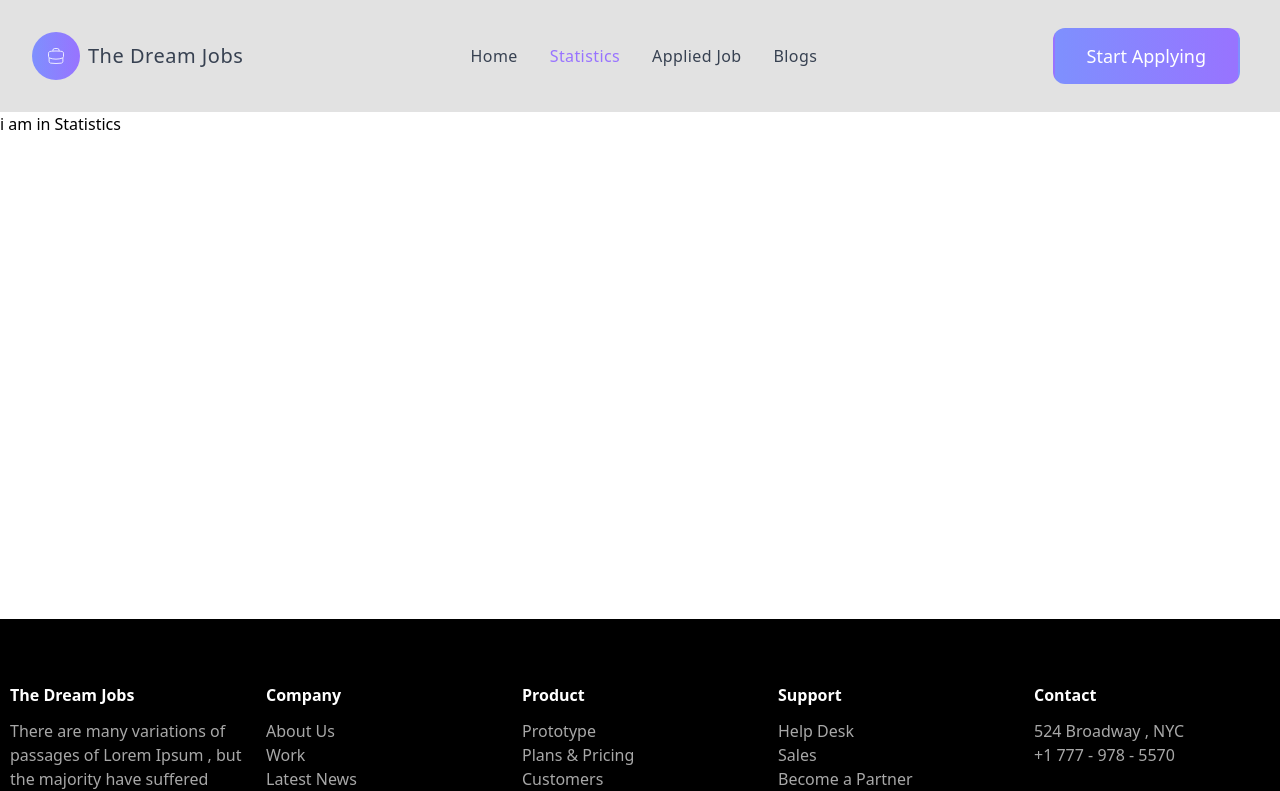
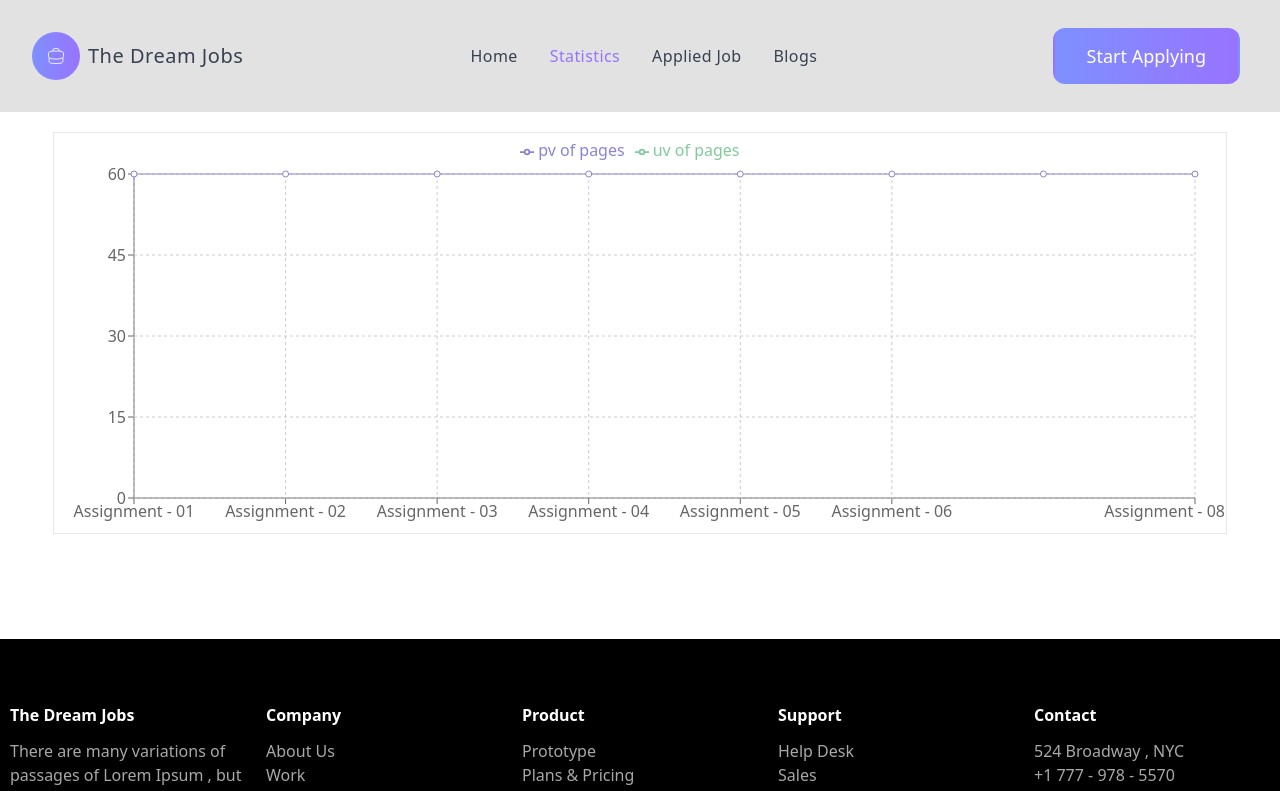
Before and after one commit to ashiqur-r-biplop/project-5, a React (Vite) app: page /Statistics in a window 1280 px wide. Shown: the top 791 px of the page. Built offline with nearby package versions, Linux system fonts and the light colour scheme.

Commit message:
recharts

```diff
--- a/package.json
+++ b/package.json
@@ -20,6 +20,7 @@
     "react-hot-toast": "^2.4.0",
     "react-icons": "^4.8.0",
     "react-router-dom": "^6.10.0",
+    "recharts": "^2.5.0",
     "sort-by": "^1.2.0"
   },
   "devDependencies": {
--- a/src/Components/Statistics/Statistics.jsx
+++ b/src/Components/Statistics/Statistics.jsx
@@ -1,11 +1,84 @@
-import React from 'react';
+import React from "react";
+import {
+  CartesianGrid,
+  Legend,
+  Line,
+  LineChart,
+  ResponsiveContainer,
+  Tooltip,
+  XAxis,
+  YAxis,
+} from "recharts";
 
 const Statistics = () => {
-    return (
-        <div>
-            i am in Statistics
-        </div>
-    );
+  const data = [
+    {
+      name: "Assignment - 01",
+      Totat_number: "60",
+      pv: "60",
+    },
+    {
+      name: "Assignment - 02",
+      pv: "60",
+    },
+    {
+      name: "Assignment - 03",
+      pv: "60",
+    },
+    {
+      name: "Assignment - 04",
+      pv: "60",
+    },
+    {
+      name: "Assignment - 05",
+      pv: "60",
+    },
+    {
+      name: "Assignment - 06",
+      pv: "60",
+    },
+    {
+      name: "Assignment - 07",
+      pv: "60",
+    },
+    {
+      name: "Assignment - 08",
+      pv: "60",
+    },
+  ];
+
+  return (
+    <div>
+      <div className="mx-auto  border my-5 lg:w-11/12">
+        <ResponsiveContainer width="100%" height={400}>
+          <LineChart
+            width="100%"
+            height={250}
+            data={data}
+            margin={{ top: 5, right: 30, left: 20, bottom: 5 }}
+          >
+            <XAxis dataKey="name" />
+            <YAxis dataKey="Totat_number" />
+            <CartesianGrid strokeDasharray="3 3" />
+            <Tooltip />
+            <Legend verticalAlign="top" height={36} />
+            <Line
+              name="pv of pages"
+              type="monotone"
+              dataKey="pv"
+              stroke="#8884d8"
+            />
+            <Line
+              name="uv of pages"
+              type="monotone"
+              dataKey="uv"
+              stroke="#82ca9d"
+            />
+          </LineChart>
+        </ResponsiveContainer>
+      </div>
+    </div>
+  );
 };
 
 export default Statistics;
```
Also changed, not shown: 1 other file (tests, documents, lock files or other folders).
